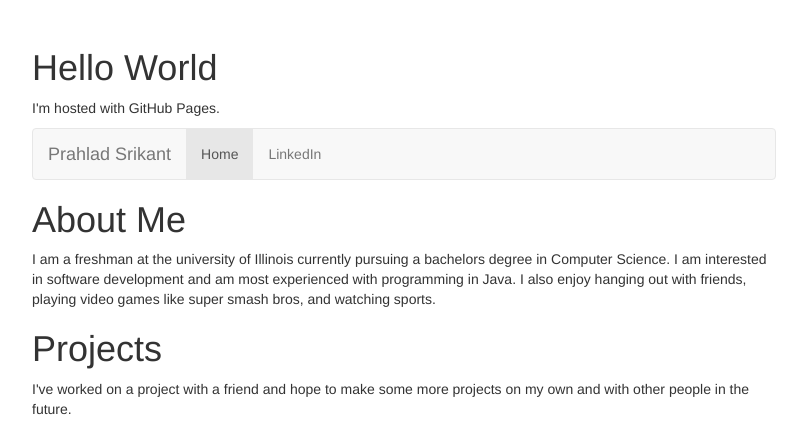
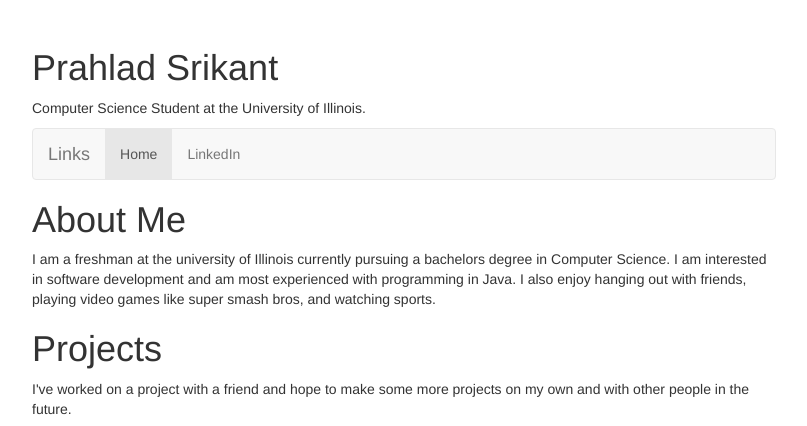
Before and after one commit to PrahladSrikant/PrahladSrikant.github.io, a plain HTML site: page index.html in a window 1280 px wide. Shown: the top 426 px of the page, without its empty margins (236-1043 px from the left). Drawn offline with nearby package versions, Linux system fonts and the light colour scheme.

Commit message:
more stuff

```diff
--- a/index.html
+++ b/index.html
@@ -5,8 +5,8 @@
     <link rel="stylesheet" href="main.css">
 </head>
 <body>
-<h1>Hello World</h1>
-<p>I'm hosted with GitHub Pages.</p>
+<h1>Prahlad Srikant</h1>
+<p>Computer Science Student at the University of Illinois.</p>
 <nav class="navbar navbar-default">
   <div class="container-fluid">
     <!-- Brand and toggle get grouped for better mobile display -->
@@ -17,7 +17,7 @@
         <span class="icon-bar"></span>
         <span class="icon-bar"></span>
       </button>
-      <a class="navbar-brand" href="#">Prahlad Srikant</a>
+      <a class="navbar-brand" href="#">Links</a>
     </div>
 
     <!-- Collect the nav links, forms, and other content for toggling -->
```
